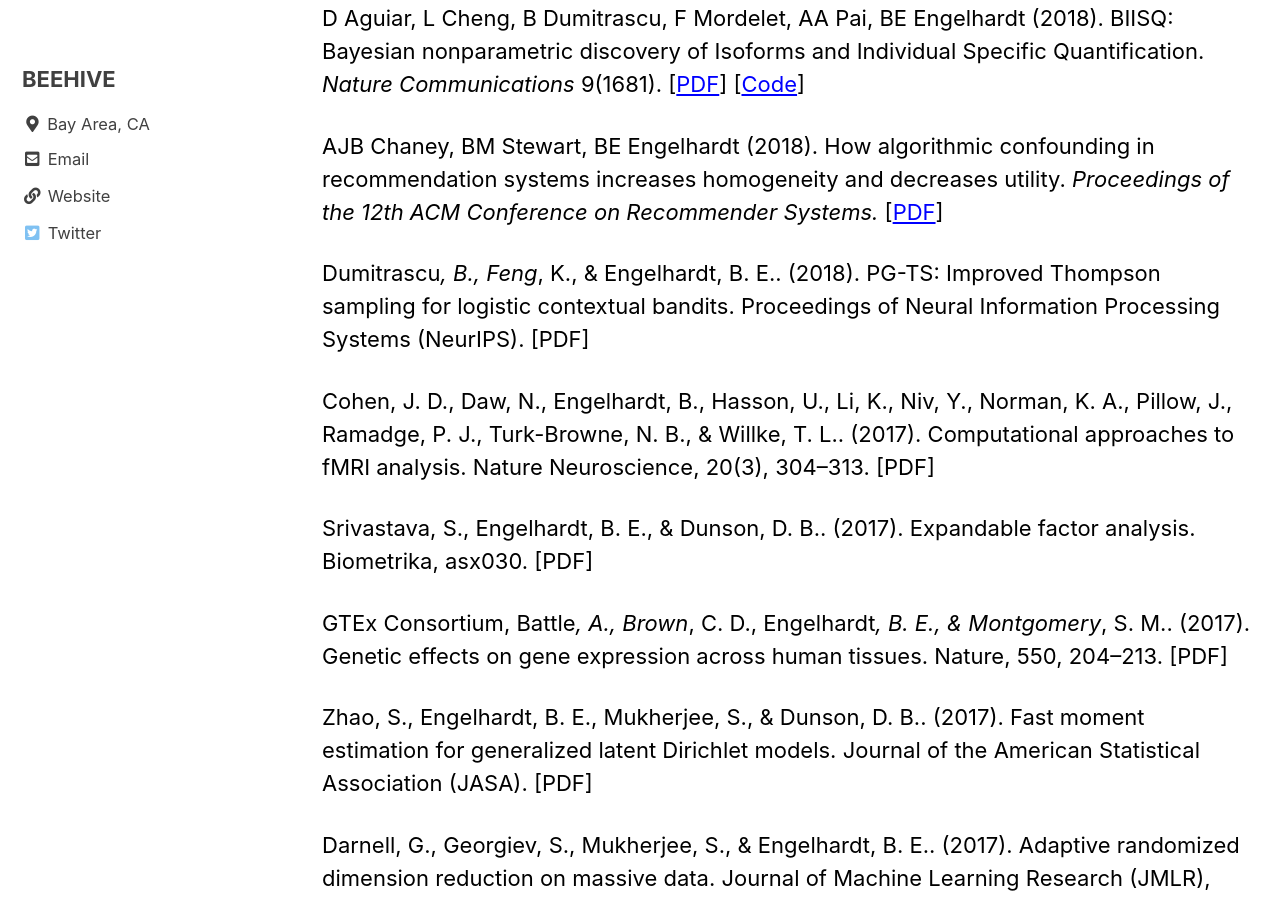
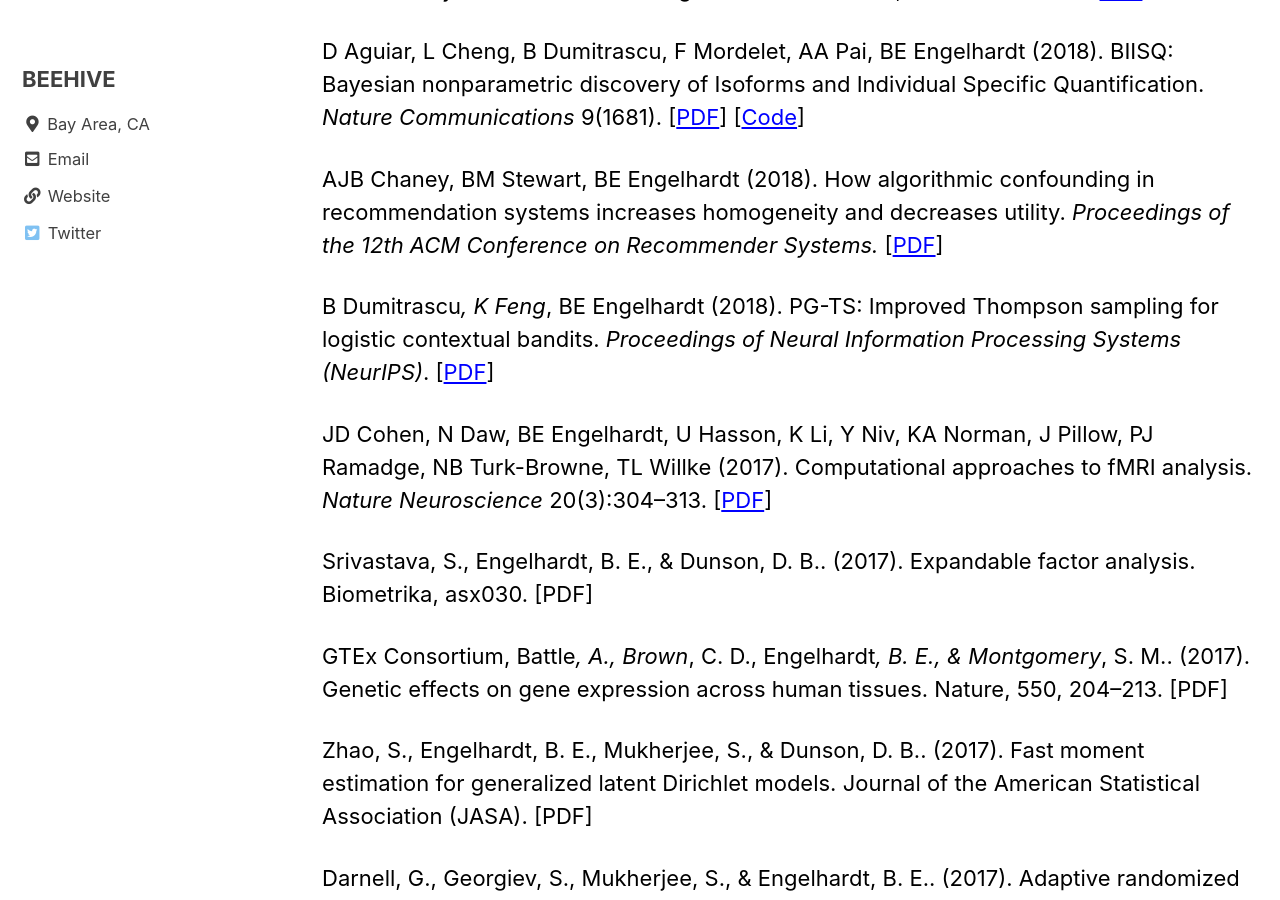
Before and after one commit to stanfordbeehive/stanfordbeehive.github.io, a Jekyll site: the page built from _pages/publications.md, in a window 1280 px wide and 900 px high, scrolled down 5328 px. Built offline with Jekyll 4.4.1, drawn with Linux system fonts in a browser that asks for light colours; cached includes are drawn as plain includes; some of the changed text lies outside the part shown.

```diff
--- a/_pages/publications.md
+++ b/_pages/publications.md
@@ -40,7 +40,7 @@ SG Jena, AG Goglia, BE Engelhardt (2022). Towards ‘end-to-end’ analysis and
 
 G Martinet, A Strzalkowski, BE Engelhardt (2022). Variance minimization in the Wasserstein space for invariant causal prediction. *Artificial Intelligence and Statistics (AISTATS)*. [[PDF](https://proceedings.mlr.press/v151/martinet22a/martinet22a.pdf)] [[Code](https://github.com/astrzalk/WVM_reproducibility)] [[Post](https://stanfordbeehive.github.io/WMD/)]
 
-A Jones, FW Townes, D Li, BE Engelhardt (2022). Contrastive latent variable modeling with application to case-control sequencing experiments. *Annals of Applied Statistics (AOAS)*. [PDF] [[arXiv](https://arxiv.org/abs/2102.06731)] [[Code](https://github.com/andrewcharlesjones/cplvm)]
+A Jones, FW Townes, D Li, BE Engelhardt (2022). Contrastive latent variable modeling with application to case-control sequencing experiments. *Annals of Applied Statistics (AOAS)*. [[PDF](https://projecteuclid.org/journals/annals-of-applied-statistics/volume-16/issue-3/Contrastive-latent-variable-modeling-with-application-to-case-control-sequencing/10.1214/21-AOAS1534.short)] [[arXiv](https://arxiv.org/abs/2102.06731)] [[Code](https://github.com/andrewcharlesjones/cplvm)]
 
 S Cui, EC Yoo, D Li, K Laudanski, BE Engelhardt (2022). Hierarchical Gaussian processes and mixtures of experts to model Covid-19 patient trajectories. *Proceedings of the Pacific Symposium on Biocomputing (PSB)*. [[PDF](https://dl.acm.org/doi/pdf/10.1145/3459930.3469536)] [[Code](https://github.com/eyeshoe/cop-e-cat)]
 
@@ -105,11 +105,9 @@ D Aguiar, L Cheng, B Dumitrascu, F Mordelet, AA Pai, BE Engelhardt (2018). BIISQ
 
 AJB Chaney, BM Stewart, BE Engelhardt (2018). How algorithmic confounding in recommendation systems increases homogeneity and decreases utility. *Proceedings of the 12th ACM Conference on Recommender Systems.* [[PDF](https://dl.acm.org/doi/10.1145/3240323.3240370)]
 
-Dumitrascu*, B., Feng*, K., & Engelhardt, B. E.. (2018). PG-TS: Improved Thompson sampling for logistic contextual bandits. Proceedings of Neural Information Processing Systems (NeurIPS).
-[PDF]
+B Dumitrascu*, K Feng*, BE Engelhardt (2018). PG-TS: Improved Thompson sampling for logistic contextual bandits. *Proceedings of Neural Information Processing Systems (NeurIPS)*. [[PDF](https://proceedings.neurips.cc/paper/2018/file/ce6c92303f38d297e263c7180f03d402-Paper.pdf)]
 
-Cohen, J. D., Daw, N., Engelhardt, B., Hasson, U., Li, K., Niv, Y., Norman, K. A., Pillow, J., Ramadge, P. J., Turk-Browne, N. B., & Willke, T. L.. (2017). Computational approaches to fMRI analysis. Nature Neuroscience, 20(3), 304–313.
-[PDF]
+JD Cohen, N Daw, BE Engelhardt, U Hasson, K Li, Y Niv, KA Norman, J Pillow, PJ Ramadge, NB Turk-Browne, TL Willke (2017). Computational approaches to fMRI analysis. *Nature Neuroscience* 20(3):304–313. [[PDF](https://www.nature.com/articles/nn.4499)]
 
 Srivastava, S., Engelhardt, B. E., & Dunson, D. B.. (2017). Expandable factor analysis. Biometrika, asx030.
 [PDF]
```
Also changed, not shown: other parts of _pages/publications.md (+2 -2 lines).
